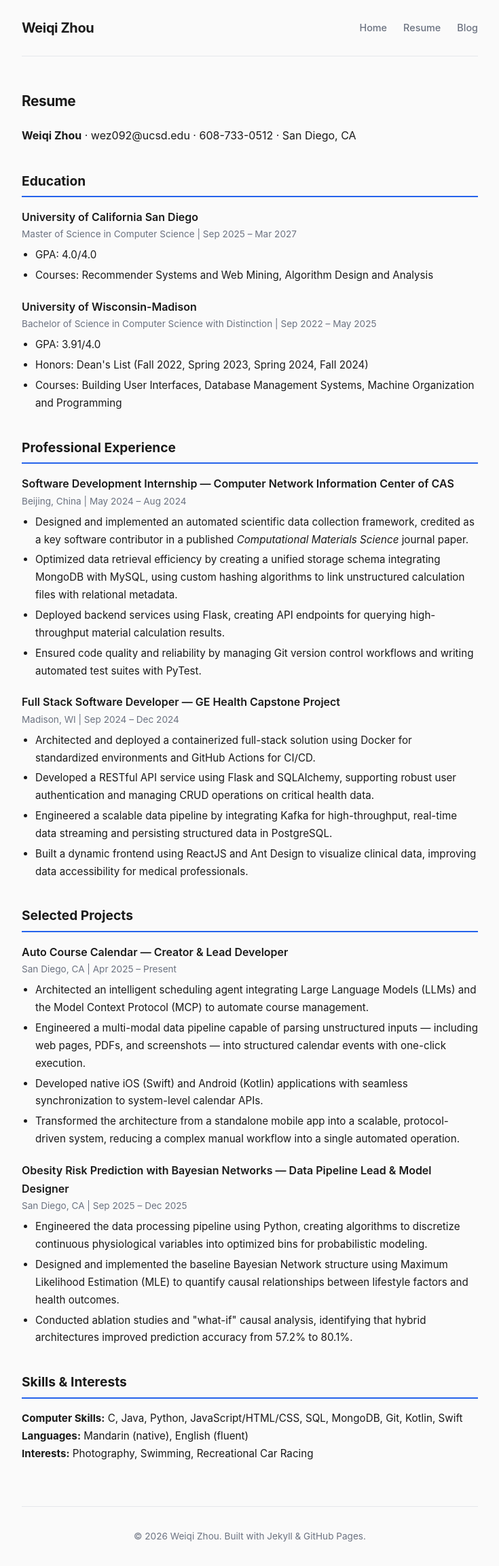
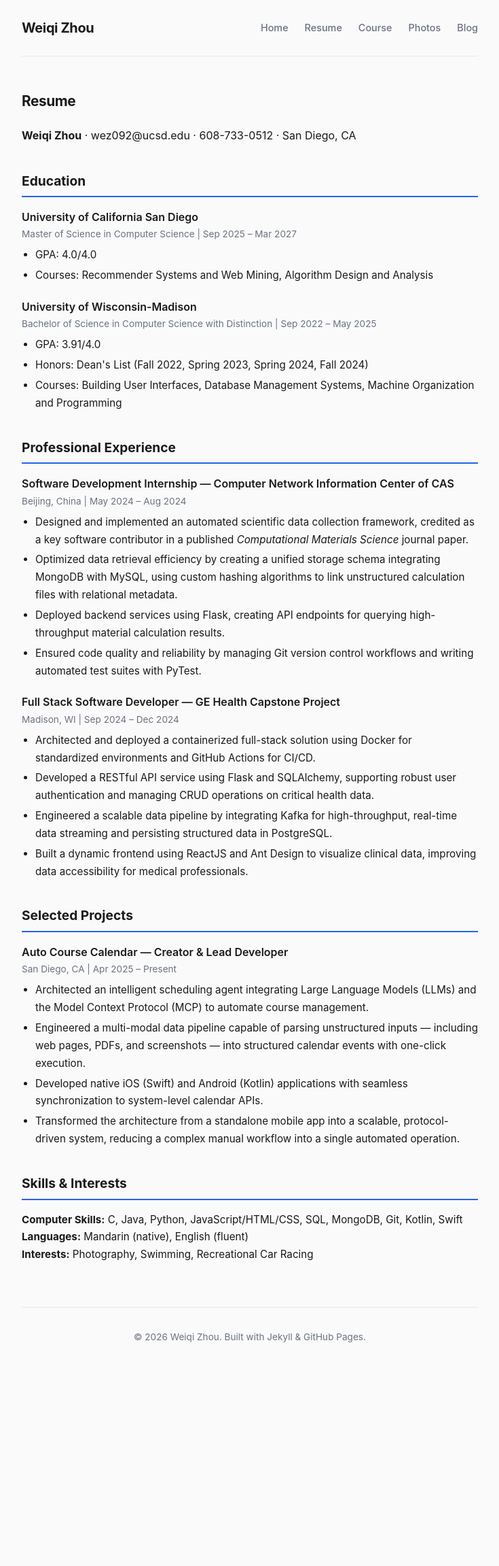
Before and after one commit to WeiqiZhou2002/WeiqiZhou2002.github.io, a Jekyll site: the page built from resume.html, in a window 1280 px wide. Shown: the whole page at 68% size, without its empty margins (272-1007 px from the left). Built offline with Jekyll 4.4.1, drawn with Linux system fonts in a browser that asks for light colours; after the commit the page ends 2010 px from its top, so only the background shows below that.

Commit message:
Move course projects to separate page, add photography gallery

```diff
--- a/_layouts/default.html
+++ b/_layouts/default.html
@@ -17,6 +17,8 @@
         <nav>
           <a href="{{ '/' | relative_url }}">Home</a>
           <a href="{{ '/resume' | relative_url }}">Resume</a>
+          <a href="{{ '/course' | relative_url }}">Course</a>
+          <a href="{{ '/photography' | relative_url }}">Photos</a>
           <a href="{{ '/blog' | relative_url }}">Blog</a>
         </nav>
       </div>
--- a/assets/css/style.css
+++ b/assets/css/style.css
@@ -83,6 +83,14 @@ nav a:hover { color: var(--accent); }
 /* ─── Footer ─── */
 .site-footer { text-align: center; padding: 32px 0; margin-top: 64px; border-top: 1px solid var(--border); color: var(--muted); font-size: 0.85rem; }
 
+/* ─── Gallery ─── */
+.gallery { display: grid; grid-template-columns: repeat(auto-fill, minmax(280px, 1fr)); gap: 16px; margin: 24px 0; }
+.gallery-item { border-radius: var(--radius); overflow: hidden; background: var(--card); aspect-ratio: 4/3; }
+.gallery-item img { width: 100%; height: 100%; object-fit: cover; display: block; transition: transform 0.3s ease; }
+.gallery-item:hover img { transform: scale(1.03); }
+.gallery-placeholder { width: 100%; height: 100%; display: flex; align-items: center; justify-content: center; font-size: 2rem; background: var(--border); color: var(--muted); }
+.gallery-item .caption { padding: 8px 12px; font-size: 0.85rem; color: var(--muted); background: var(--card); }
+
 /* ─── Responsive ─── */
 @media (max-width: 480px) {
   .hero h1 { font-size: 1.8rem; }
--- a/resume.html
+++ b/resume.html
@@ -62,23 +62,13 @@ title: Resume
   <h2>Selected Projects</h2>
 
   <div class="resume-item">
-    <h3>Auto Course Calendar — Creator & Lead Developer</h3>
+    <h3>Auto Course Calendar — Creator &amp; Lead Developer</h3>
     <p class="meta">San Diego, CA | Apr 2025 – Present</p>
     <ul>
       <li>Architected an intelligent scheduling agent integrating Large Language Models (LLMs) and the Model Context Protocol (MCP) to automate course management.</li>
       <li>Engineered a multi-modal data pipeline capable of parsing unstructured inputs — including web pages, PDFs, and screenshots — into structured calendar events with one-click execution.</li>
       <li>Developed native iOS (Swift) and Android (Kotlin) applications with seamless synchronization to system-level calendar APIs.</li>
       <li>Transformed the architecture from a standalone mobile app into a scalable, protocol-driven system, reducing a complex manual workflow into a single automated operation.</li>
-    </ul>
-  </div>
-
-  <div class="resume-item">
-    <h3>Obesity Risk Prediction with Bayesian Networks — Data Pipeline Lead & Model Designer</h3>
-    <p class="meta">San Diego, CA | Sep 2025 – Dec 2025</p>
-    <ul>
-      <li>Engineered the data processing pipeline using Python, creating algorithms to discretize continuous physiological variables into optimized bins for probabilistic modeling.</li>
-      <li>Designed and implemented the baseline Bayesian Network structure using Maximum Likelihood Estimation (MLE) to quantify causal relationships between lifestyle factors and health outcomes.</li>
-      <li>Conducted ablation studies and "what-if" causal analysis, identifying that hybrid architectures improved prediction accuracy from 57.2% to 80.1%.</li>
     </ul>
   </div>
 </div>
```
Also changed, not shown: course.html (added, +36 -0 lines), photography.html (added, +21 -0 lines).
